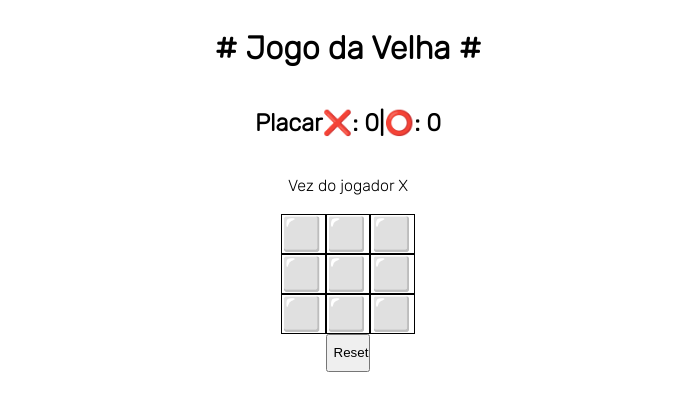
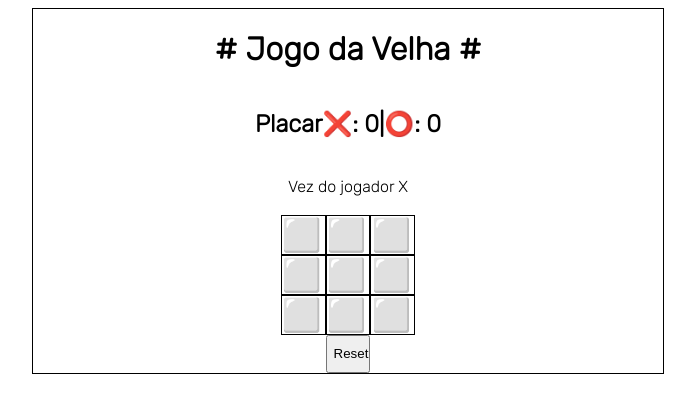
Before and after one commit to ialvs/Jogo-da-velha, a Vue app in the folder jogo-da-velha/: page / in a window 1280 px wide. Shown: the top 412 px of the page, without its empty margins (292-987 px from the left). Built offline with nearby package versions, Linux system fonts and the light colour scheme.

Commit message:
Lógica revista e finalizada

```diff
--- a/jogo-da-velha/src/App.vue
+++ b/jogo-da-velha/src/App.vue
@@ -8,7 +8,7 @@ import Game from './components/Game.vue'
 
   <div class="container">
     <div></div>
-    <Game />
+    <Game class="game" />
     <div></div>
   </div>
 
@@ -26,4 +26,8 @@ import Game from './components/Game.vue'
   font-family: 'Rubik', sans-serif;
 }
 
+.game{
+  border: 0.5px solid;
+}
+
 </style>
--- a/jogo-da-velha/src/components/Game.vue
+++ b/jogo-da-velha/src/components/Game.vue
@@ -11,20 +11,29 @@ const squares = ref(
     ['⬜', '⬜', '⬜', '⬜', '⬜', '⬜', '⬜', '⬜', '⬜']
 )
 
-const winner = computed(() => checkForWinner(squares.value.flat()))
-const draw = computed(() => checkForDraw(squares.value.flat()))
+
 
 function checkForDraw(squares: Array<string>) {
 
     const drawState = squares.filter(square => square == '⬜')
-    if (drawState.length === 0 && (winner.value == null)) {
+    if (!drawState.includes('⬜') && (winner.value == null)) {
         return true
     } else {
         return false
     }
 }
 
+
 function checkForWinner(squares: Array<string>) {
+    console.log("they reached me")
+
+    for (let index = 0; index < squares.length; index++) {
+        if (squares[index] == '⬜') {
+            squares[index] = ''
+        }
+
+    }
+
     const winLines = [
         [0, 1, 2],
         [3, 4, 5],
@@ -38,28 +47,33 @@ function checkForWinner(squares: Array<string>) {
 
     for (let i = 0; i < winLines.length; i++) {
         const [a, b, c] = winLines[i]
-        //console.log(squares[a],squares[b],squares[c])
         if (
             squares[a] &&
             squares[a] === squares[b] &&
             squares[a] === squares[c]
         ) {
+            console.log("saí", squares[a], squares[b], squares[c])
             return squares[a]
+
         }
     }
     return null
 }
+
+const winner = computed(() => checkForWinner(squares.value.flat()))
+const draw = computed(() => checkForDraw(squares.value.flat()))
 
 function newMove(squarePosition: number) {
     //console.log("quando entra = ",squares.value[squarePosition])
     //console.log(winner.value)
     //console.log("pré teste 1", winner.value)
 
-    if (winner.value == '❌' || winner.value == '⭕') {
+
+    /*if (winner.value === '❌' || winner.value === '⭕') {
         console.log('inside if winner value: ' + winner.value)
         endGame()
         return
-    }
+    }*/
     //console.log("pós teste 1", winner.value)
 
     if (squares.value[squarePosition] == '⬜') {
@@ -69,13 +83,13 @@ function newMove(squarePosition: number) {
             squares.value[squarePosition] = '⭕'
         }
         playerXTurn = !playerXTurn
-
     }
     //console.log("quando sai = ",squares.value[squarePosition])
 
     //console.log("pré teste 2", winner.value)
 
-    if (winner.value == '❌' || winner.value == '⭕') {
+
+    if (winner.value != '⬜' && winner.value != null) {
         console.log('inside if winner value: ' + winner.value)
         endGame()
         return
@@ -83,7 +97,7 @@ function newMove(squarePosition: number) {
 
     //console.log("pós teste 2", winner.value)
 
-    //console.log(squares.value)
+    console.log(squares.value)
     //console.log(squares.value.flat())
     //console.log(winner.value)
 }
@@ -140,7 +154,6 @@ function endGame() {
 
 
 <style scoped>
-
 .container {
     display: grid;
     grid-template-columns: repeat(3, 33.33%);
```
